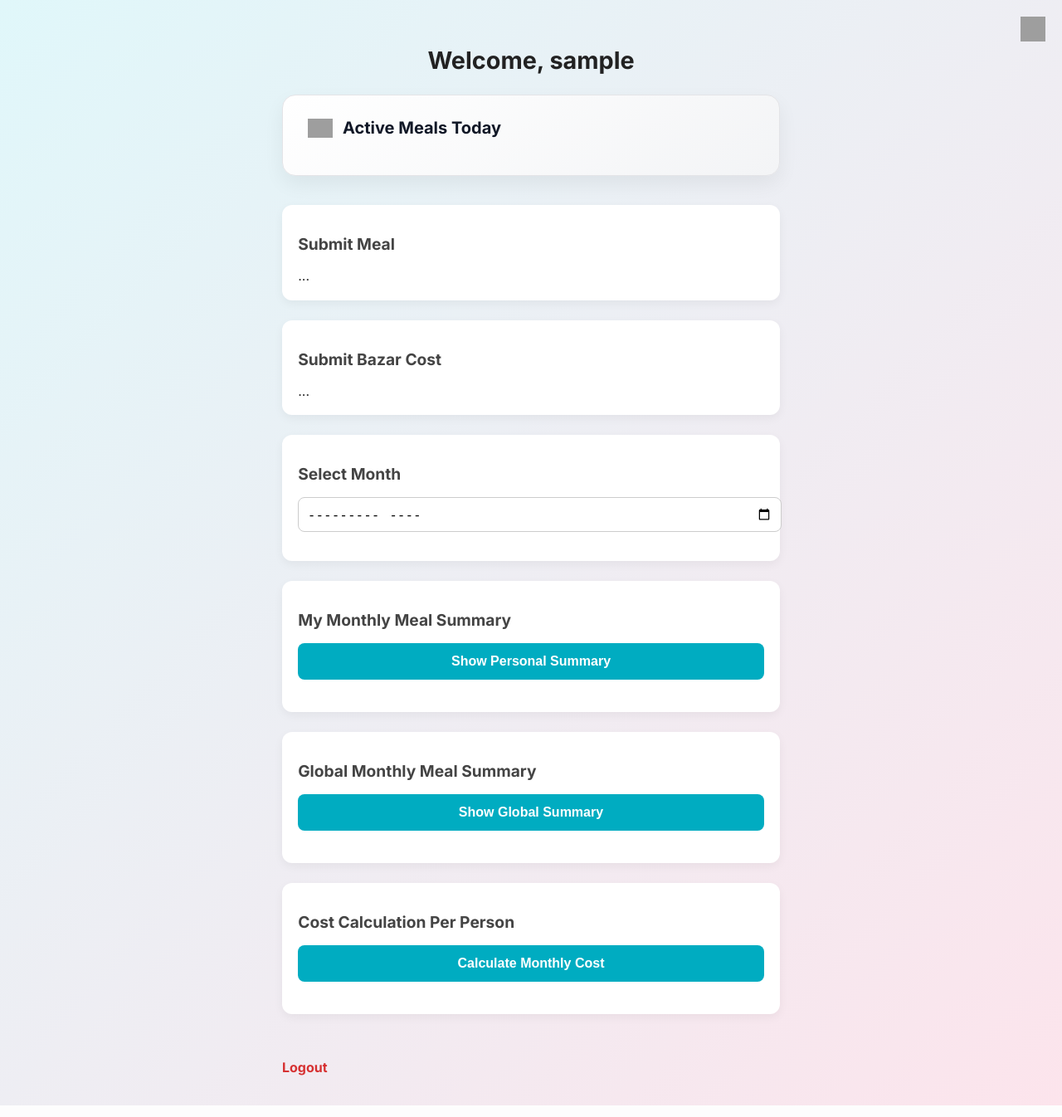
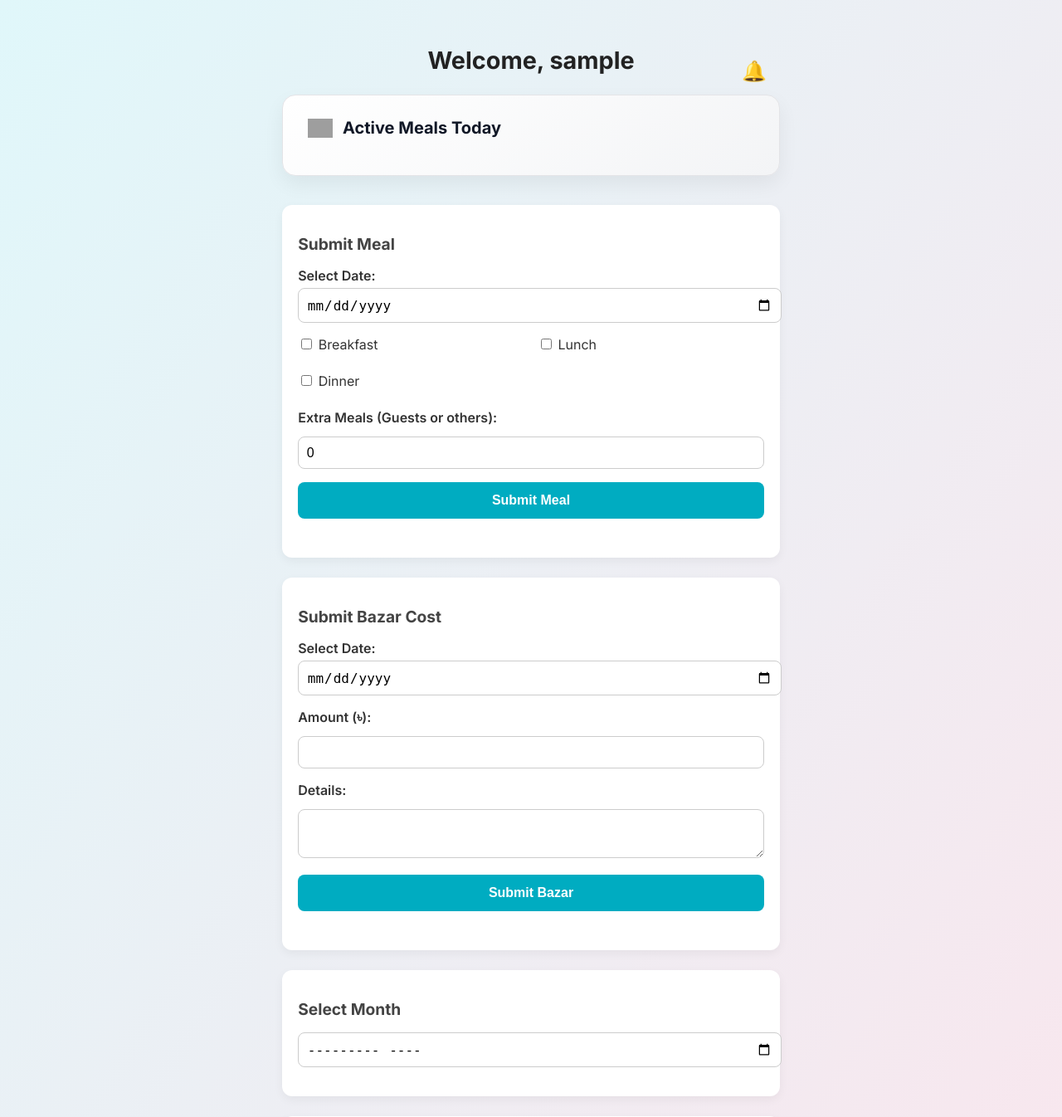
Before and after one commit to tasfiq1110/website, a Flask app: page /dashboard in a window 1280 px wide. Shown: the top 1346 px of the page at 83% size. Run offline with Flask 3, Linux system fonts and the light colour scheme; the visitor is signed in with stand-in values (Sample User, id 1); data that the repository does not hold is empty; some libraries are stand-ins or nearby versions; grey boxes are pictures that could not be loaded.

Commit message:
Update dashboard.html

```diff
--- a/templates/dashboard.html
+++ b/templates/dashboard.html
@@ -25,6 +25,52 @@
       margin-bottom: 1.5rem;
       font-size: 1.8rem;
       color: #222;
+      position: relative;
+    }
+
+    /* Notification Icon */
+    .notification-bell {
+      position: absolute;
+      right: 0;
+      top: 0;
+      margin: 1rem;
+      cursor: pointer;
+      font-size: 1.5rem;
+    }
+
+    .notification-bell .dot {
+      position: absolute;
+      top: 0;
+      right: 0;
+      height: 10px;
+      width: 10px;
+      background-color: red;
+      border-radius: 50%;
+    }
+
+    .notification-panel {
+      display: none;
+      background-color: #fff;
+      border: 1px solid #ccc;
+      border-radius: 8px;
+      padding: 1rem;
+      margin-bottom: 1.5rem;
+      max-height: 200px;
+      overflow-y: auto;
+    }
+
+    .notification-panel.active {
+      display: block;
+    }
+
+    .notification-panel ul {
+      padding-left: 1rem;
+    }
+
+    .notification-panel li {
+      margin-bottom: 0.5rem;
+      font-size: 0.95rem;
+      color: #444;
     }
 
     section {
@@ -138,7 +184,6 @@
       }
     }
 
-        /* Toast Notification */
     .toast {
       position: fixed;
       bottom: 30px;
@@ -167,89 +212,27 @@
     .toast.error {
       background-color: #d63031;
     }
-        .notification-icon {
-        position: fixed;
-        top: 20px;
-        right: 20px;
-        cursor: pointer;
-        z-index: 2000;
-    }
-
-    .notification-icon img {
-        width: 30px;
-        height: 30px;
-    }
-
-    .notification-badge {
-        position: absolute;
-        top: -6px;
-        right: -6px;
-        background-color: red;
-        color: white;
-        font-size: 10px;
-        padding: 2px 6px;
-        border-radius: 50%;
-        display: none;
-    }
-
-    /* Notification Panel */
-    .notification-panel {
-        position: fixed;
-        top: 60px;
-        right: 20px;
-        width: 300px;
-        max-height: 400px;
-        background: white;
-        border-radius: 8px;
-        box-shadow: 0 8px 16px rgba(0,0,0,0.2);
-        overflow-y: auto;
-        display: none;
-        z-index: 2000;
-        padding: 16px;
-    }
-
-    .notification-panel h4 {
-        margin-top: 0;
-        font-size: 1rem;
-        border-bottom: 1px solid #eee;
-        padding-bottom: 8px;
-    }
-
-    .notification-panel ul {
-        list-style: none;
-        padding: 0;
-        margin: 0;
-    }
-
-    .notification-panel li {
-        padding: 8px 0;
-        border-bottom: 1px solid #eee;
-        font-size: 0.9rem;
-        color: #333;
-    }
-
-    .notification-panel li:last-child {
-        border-bottom: none;
-    }
   </style>
 </head>
 <body>
+  <div class="container">
+    <h1>
+      Welcome, {{ session['username'] }}
+      <div id="notificationBell" class="notification-bell">
+        🔔
+        <span id="notifDot" class="dot" style="display: none;"></span>
+      </div>
+    </h1>
 
-<div class="notification-icon" onclick="toggleNotificationPanel()">
-  <img src="https://cdn-icons-png.flaticon.com/512/1827/1827392.png" alt="Bell">
-  <div id="notificationBadge" class="notification-badge">!</div>
+    <!-- 🔔 Notification Panel -->
+    <div id="notificationPanel" class="notification-panel">
+      <h2>Notifications</h2>
+      <ul id="notificationList">
+        <li>Loading notifications...</li>
+      </ul>
     </div>
 
-<div id="notificationPanel" class="notification-panel">
-  <h4>Notifications</h4>
-  <ul id="notificationList"></ul>
-</div>
-
-<div class="container">
-  <div id="toast" class="toast"></div>
-  <h1>Welcome, {{ session['username'] }}</h1>
-
-  <!-- Active Meals Today -->
+    <!-- 🍽 Active Meals Today -->
     <div class="active-meals-card">
       <div class="active-meals-header">
         <img src="https://icon-library.com/images/meal-icon-png/meal-icon-png-17.jpg" alt="Meal Icon" class="meal-icon">
@@ -258,39 +241,63 @@
       <ul id="activeMealsList" class="active-meals-list"></ul>
     </div>
 
-  <!-- Meal Submission -->
+    <!-- ✅ Submit Meal -->
     <section>
       <h2>Submit Meal</h2>
-      <form id="mealForm"> ... </form>
+      <form id="mealForm">
+        <label for="mealDate">Select Date:</label>
+        <input type="date" id="mealDate" name="mealDate">
+
+        <div class="checkbox-group">
+          <label><input type="checkbox" name="meal" value="Breakfast"> Breakfast</label>
+          <label><input type="checkbox" name="meal" value="Lunch"> Lunch</label>
+          <label><input type="checkbox" name="meal" value="Dinner"> Dinner</label>
+        </div>
+
+        <label for="extraMeal">Extra Meals (Guests or others):</label>
+        <input type="number" id="extraMeal" name="extraMeal" min="0" value="0" placeholder="0">
+
+        <button type="submit">Submit Meal</button>
+        <div id="mealResult" class="result"></div>
+      </form>
     </section>
 
-  <!-- Bazar Cost -->
+    <!-- 💸 Bazar Cost -->
     <section>
       <h2>Submit Bazar Cost</h2>
-      <form id="bazarForm"> ... </form>
+      <form id="bazarForm">
+        <label for="bazarDate">Select Date:</label>
+        <input type="date" id="bazarDate" name="bazarDate">
+        <label for="cost">Amount (৳):</label>
+        <input type="number" id="cost" name="cost" required>
+        <label for="details">Details:</label>
+        <textarea id="details" name="details" required></textarea>
+        <button type="submit">Submit Bazar</button>
+        <div id="bazarResult" class="result"></div>
+      </form>
     </section>
 
-  <!-- Month Picker -->
+    <!-- 📅 Select Month -->
     <section>
       <h2>Select Month</h2>
       <input type="month" id="monthPicker">
     </section>
 
-  <!-- Personal Summary -->
+    <!-- 📊 Personal Summary -->
     <section>
       <h2>My Monthly Meal Summary</h2>
       <button id="personalSummaryBtn">Show Personal Summary</button>
       <div id="personalSummary" class="scrollable-table"></div>
     </section>
 
-  <!-- Global Summary -->
+    <!-- 🌍 Global Summary -->
     <section>
       <h2>Global Monthly Meal Summary</h2>
       <button id="globalSummaryBtn">Show Global Summary</button>
       <div id="globalSummary" class="scrollable-table"></div>
     </section>
 
-  <!-- Cost Calculation -->
+    <!-- 💰 Cost Calculation -->
     <section>
       <h2>Cost Calculation Per Person</h2>
       <button id="calculateCostBtn">Calculate Monthly Cost</button>
@@ -300,45 +307,8 @@
     <a id="logout" href="/logout" class="logout">Logout</a>
   </div>
 
+  <div id="toast" class="toast"></div>
+
   <script src="{{ url_for('static', filename='script.js') }}"></script>
-<script>
-  async function fetchNotifications() {
-    try {
-      const res = await fetch('/notifications');
-      const data = await res.json();
-      const list = document.getElementById('notificationList');
-      const badge = document.getElementById('notificationBadge');
-
-      list.innerHTML = '';
-      let hasUnseen = false;
-
-      data.notifications.forEach(n => {
-        const li = document.createElement('li');
-        li.textContent = `${n.message} (${n.date})`;
-        if (!n.seen) hasUnseen = true;
-        list.appendChild(li);
-      });
-
-      badge.style.display = hasUnseen ? 'block' : 'none';
-    } catch (err) {
-      console.error('Failed to fetch notifications', err);
-    }
-  }
-
-  function toggleNotificationPanel() {
-    const panel = document.getElementById('notificationPanel');
-    panel.style.display = panel.style.display === 'block' ? 'none' : 'block';
-
-    if (panel.style.display === 'block') {
-      fetch('/notifications/mark_seen', { method: 'POST' });
-      document.getElementById('notificationBadge').style.display = 'none';
-    }
-  }
-
-  // Initial fetch and refresh every 10s
-  fetchNotifications();
-  setInterval(fetchNotifications, 10000);
-</script>
-
 </body>
 </html>
```
Lines whose indentation alone changed are shown as unchanged.
